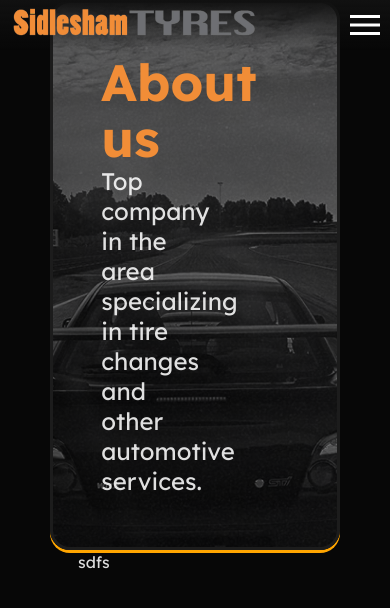
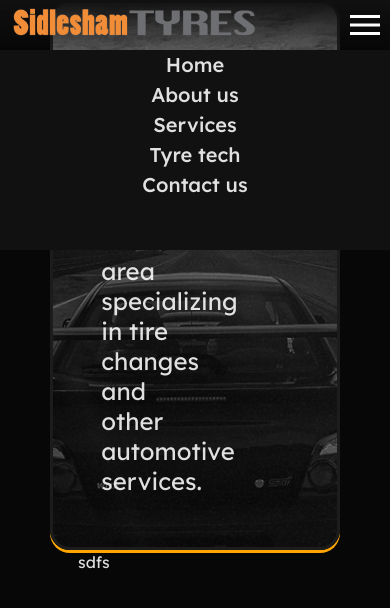
Before and after one commit to WitroxHunter/Sidlesham-Tyres, a React (Vite) app: page /Sidlesham-Tyres/about in a window 390 px wide. Both pictures are taken after a click on the picture 365 px from the left and 25 px from the top of the page. Shown: the top 608 px of the page. Built offline with nearby package versions, Linux system fonts and the light colour scheme.

Commit message:
Hamburger working
h a m b u r g e r  c h i l d

```diff
--- a/src/components/header.jsx
+++ b/src/components/header.jsx
@@ -2,6 +2,16 @@ import hamburger from "../assets/icons/hamburger.svg";
 import logo from "../assets/logo.png";
 import { useState, useEffect } from "react";
 import { Link } from "react-router-dom";
+
+function HamburgerChild(props) {
+  return (
+    <>
+      <Link to={"/Sidlesham-Tyres/" + props.link}>
+        <div className="hamburger-div-button">{props.name}</div>
+      </Link>
+    </>
+  );
+}
 
 function MenuItem(props) {
   return (
@@ -16,6 +26,7 @@ function MenuItem(props) {
 }
 
 export default function Header() {
+  const [hamburgerClicked, setHamburgerClicked] = useState(false);
   const [scrolled, setScrolled] = useState(false);
 
   useEffect(() => {
@@ -29,6 +40,10 @@ export default function Header() {
       window.removeEventListener("scroll", handleScroll);
     };
   }, []);
+
+  const handleHamburgerClick = () => {
+    setHamburgerClicked(!hamburgerClicked);
+  };
 
   return (
     <>
@@ -47,7 +62,20 @@ export default function Header() {
           <MenuItem name="Contact us" tp="contact" />
         </div>
         <div className="headerRight">
-          <img className="header-hamburger" src={hamburger} />
+          <img
+            className="header-hamburger"
+            src={hamburger}
+            onClick={handleHamburgerClick}
+          />
+          {hamburgerClicked && (
+            <div className="hamburger-div">
+              <HamburgerChild name="Home" link="" />
+              <HamburgerChild name="About us" link="about" />
+              <HamburgerChild name="Services" link="services" />
+              <HamburgerChild name="Tyre tech" link="tyre-tech" />
+              <HamburgerChild name="Contact us" link="contact" />
+            </div>
+          )}
         </div>
       </div>
     </>
--- a/src/index.css
+++ b/src/index.css
@@ -198,6 +198,27 @@ button {
   width: 100%;
 }
 
+.hamburger-div {
+  top: 50px;
+  left: 0;
+  position: absolute;
+  width: 100%;
+  height: 200px;
+  border: none;
+  display: flex;
+  flex-direction: column;
+  background-color: var(--UIgrey);
+}
+
+.hamburger-div-button {
+  flex: 1;
+  display: flex;
+  justify-content: center;
+  align-items: center;
+  font-weight: 500;
+  font-size: var(--FontSmall);
+}
+
 /*--------------------------SECTION--------------------------*/
 
 /*--------------------------SECTION--------------------------*/
@@ -282,7 +303,8 @@ button {
   width: 100%;
 }
 
-.footer-content-left {}
+.footer-content-left {
+}
 
 .footer-content-middle {
   padding-top: 50px;
@@ -346,7 +368,8 @@ button {
 
 .footer-content-icon {
   height: 20px;
-  filter: invert(100%) sepia(0%) saturate(7480%) hue-rotate(299deg) brightness(103%) contrast(115%);
+  filter: invert(100%) sepia(0%) saturate(7480%) hue-rotate(299deg)
+    brightness(103%) contrast(115%);
 }
 
 .footer-bottom {
```
